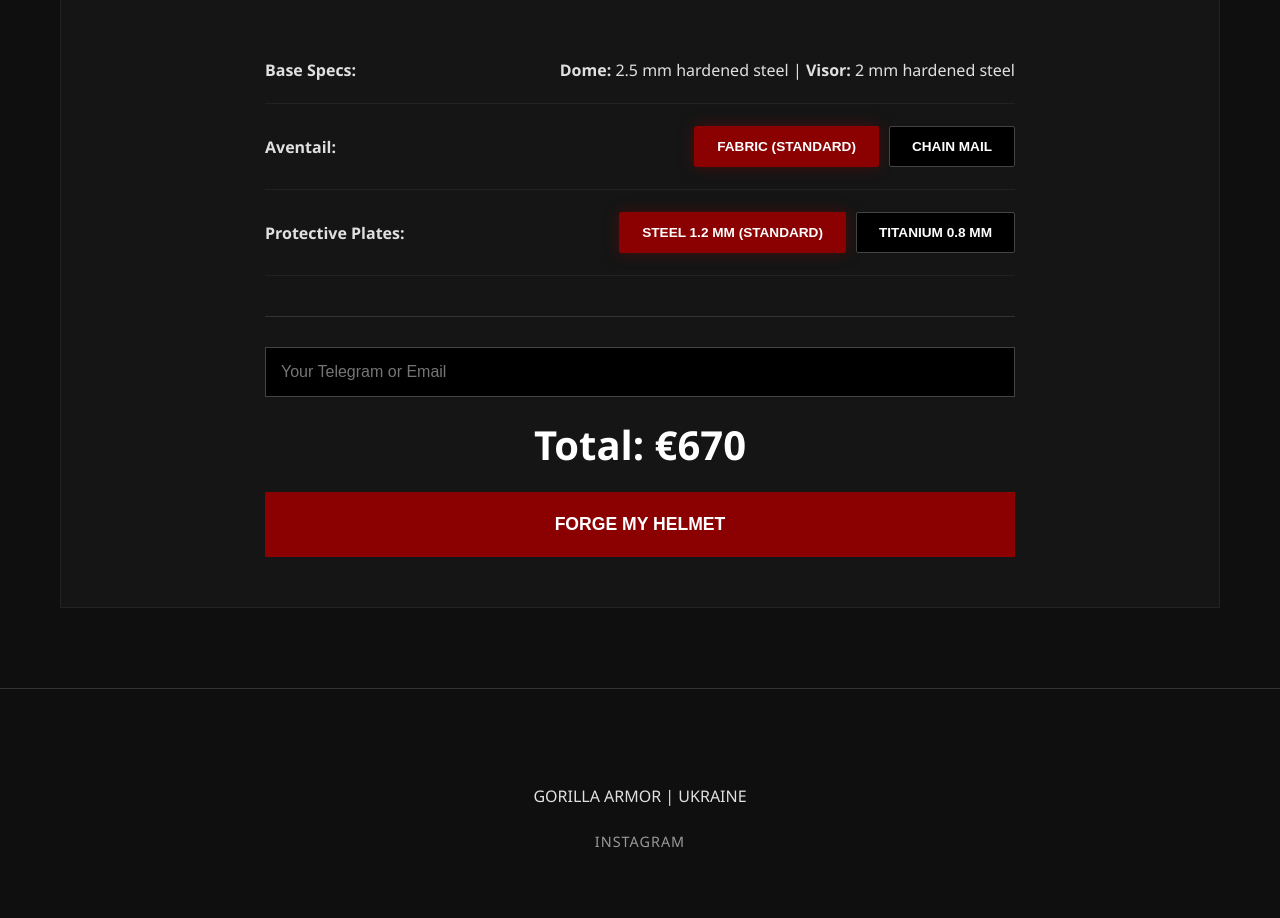
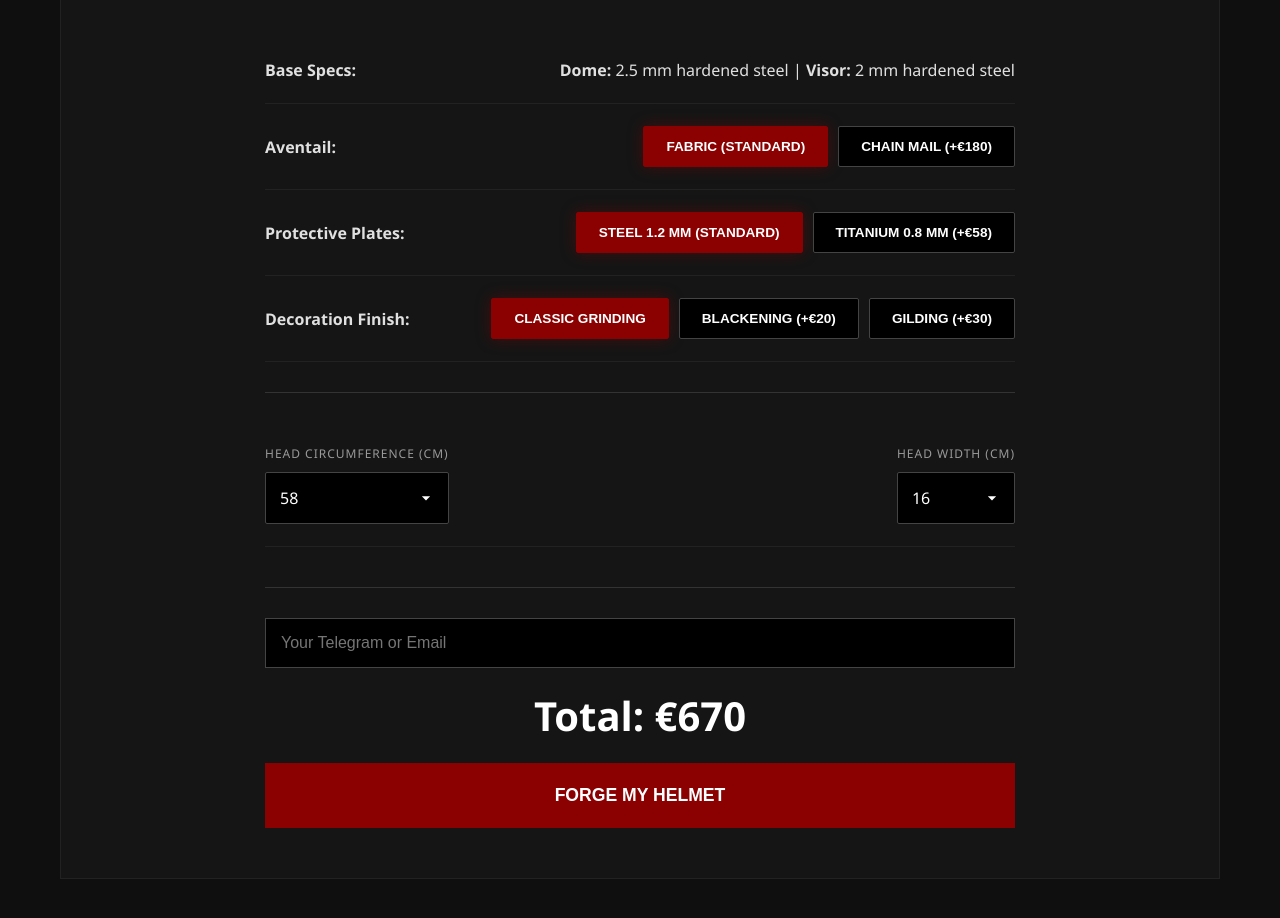
Before and after one commit to Sadovenko555/gorilla-armor-l, a React (Vite) app: page / in a window 1280 px wide. Shown: the part 1880-2798 px from the top of the page. Built offline with nearby package versions, Linux system fonts and the light colour scheme.

Commit message:
Update Calculator.jsx

```diff
--- a/src/components/Calculator.jsx
+++ b/src/components/Calculator.jsx
@@ -12,7 +12,17 @@ const Calculator = () => {
   const [headWidth, setHeadWidth] = useState('16');
   const [clientContact, setClientContact] = useState('');
 
-  // ВИПРАВЛЕНО: Оновлюємо все в одному обробнику без useEffect
+  // Генерація чисел для селекторів (наприклад, 54, 54.5, 55...)
+  const generateRange = (start, end, step) => {
+    const range = [];
+    for (let i = start; i <= end; i += step) {
+      const val = Number.isInteger(i) ? i.toString() : i.toFixed(1);
+      range.push(val);
+    }
+    return range;
+  };
+
+  // Зміна шолома з одночасним скиданням опцій (без useEffect)
   const handleHelmetChange = (h) => {
     setSelectedHelmet(h);
     setOptAv(h.options.aventail?.[0] || null);
@@ -29,21 +39,20 @@ const Calculator = () => {
     e.preventDefault();
     if (!clientContact) return alert("Please enter your contact info!");
 
-    // ВИПРАВЛЕНО: Параметри під твій шаблон (image_2d9ed8.png)
     const templateParams = {
       helmet_name: selectedHelmet.name,
-      name: clientContact, // Використовуємо контакт як ім'я
-      email: clientContact, // Для поля Reply To
+      name: clientContact,
       message: `
-        Measurements: Circ ${headCirc}cm, Width ${headWidth}cm.
+        Measurements: Circumference ${headCirc}cm, Width ${headWidth}cm.
         Aventail: ${optAv?.label || 'None'}
         Plates: ${optPlates?.label || 'Standard'}
         Decoration: ${optDecor?.label || 'Classic'}
+        Total Price: €${totalPrice}
       `
     };
 
     emailjs.send('YOUR_SERVICE_ID', 'YOUR_TEMPLATE_ID', templateParams, 'YOUR_PUBLIC_KEY')
-      .then(() => alert('Order sent!'))
+      .then(() => alert('Order sent successfully!'))
       .catch(() => alert('Error sending order.'));
   };
 
@@ -64,7 +73,7 @@ const Calculator = () => {
       <div className="spec-card">
         <h3>{selectedHelmet.name} — Configurator</h3>
         <ul className="spec-list">
-          {/* ВИПРАВЛЕНО: Назви Dome та Visor на місці */}
+          {/* Характеристики купола та заборола */}
           <li>
             <strong>Base Specs:</strong>
             <span>
@@ -73,27 +82,63 @@ const Calculator = () => {
             </span>
           </li>
 
+          {/* Опція Aventail */}
           {selectedHelmet.options.aventail?.length > 0 && (
             <li>
               <strong>Aventail:</strong>
               <div className="mini-buttons">
                 {selectedHelmet.options.aventail.map((a, i) => (
                   <button key={i} className={optAv?.label === a.label ? 'selected' : ''} onClick={() => setOptAv(a)}>
-                    {a.label}
+                    {a.label} {a.priceMod !== 0 && `(+€${a.priceMod})`}
                   </button>
                 ))}
               </div>
             </li>
           )}
 
+          {/* Опція Protective Plates */}
           <li>
             <strong>Protective Plates:</strong>
             <div className="mini-buttons">
               {selectedHelmet.options.plates.map((p, i) => (
                 <button key={i} className={optPlates?.label === p.label ? 'selected' : ''} onClick={() => setOptPlates(p)}>
-                  {p.label}
+                  {p.label} {p.priceMod !== 0 && `(+€${p.priceMod})`}
                 </button>
               ))}
+            </div>
+          </li>
+
+          {/* Опція Decoration (ПОВЕРНУТО) */}
+          <li>
+            <strong>Decoration Finish:</strong>
+            <div className="mini-buttons">
+              {selectedHelmet.options.decoration.map((d, i) => (
+                <button key={i} className={optDecor?.label === d.label ? 'selected' : ''} onClick={() => setOptDecor(d)}>
+                  {d.label} {d.priceMod !== 0 && `(+€${d.priceMod})`}
+                </button>
+              ))}
+            </div>
+          </li>
+
+          <hr className="divider" />
+
+          {/* Заміри (ПОВЕРНУТО) */}
+          <li className="measurements-container">
+            <div className="m-field">
+              <label>Head Circumference (cm)</label>
+              <select className="armor-select" value={headCirc} onChange={(e) => setHeadCirc(e.target.value)}>
+                {generateRange(54, 64, 0.5).map(val => (
+                  <option key={val} value={val}>{val}</option>
+                ))}
+              </select>
+            </div>
+            <div className="m-field">
+              <label>Head Width (cm)</label>
+              <select className="armor-select" value={headWidth} onChange={(e) => setHeadWidth(e.target.value)}>
+                {generateRange(14, 18, 0.5).map(val => (
+                  <option key={val} value={val}>{val}</option>
+                ))}
+              </select>
             </div>
           </li>
         </ul>
```
